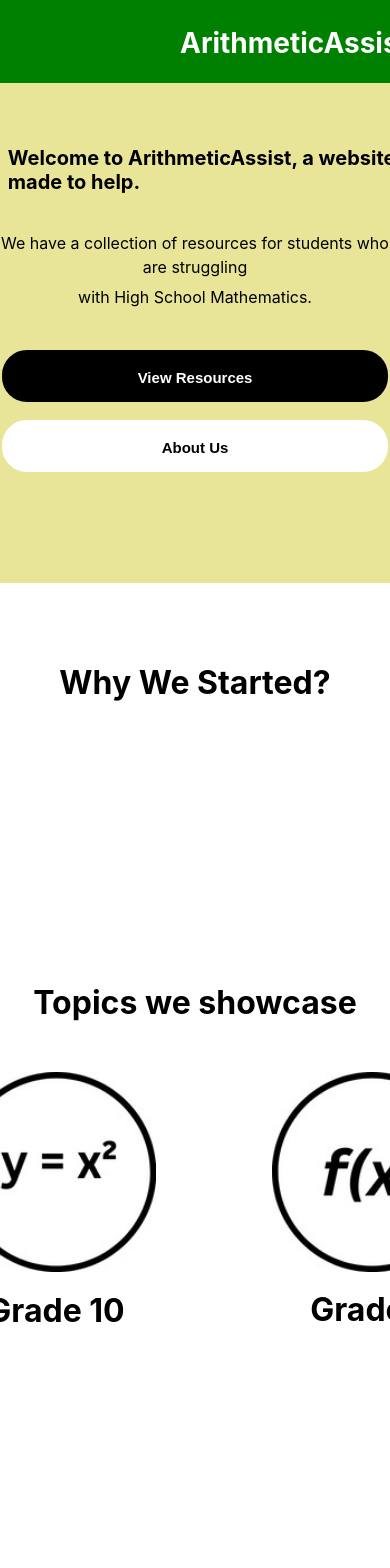
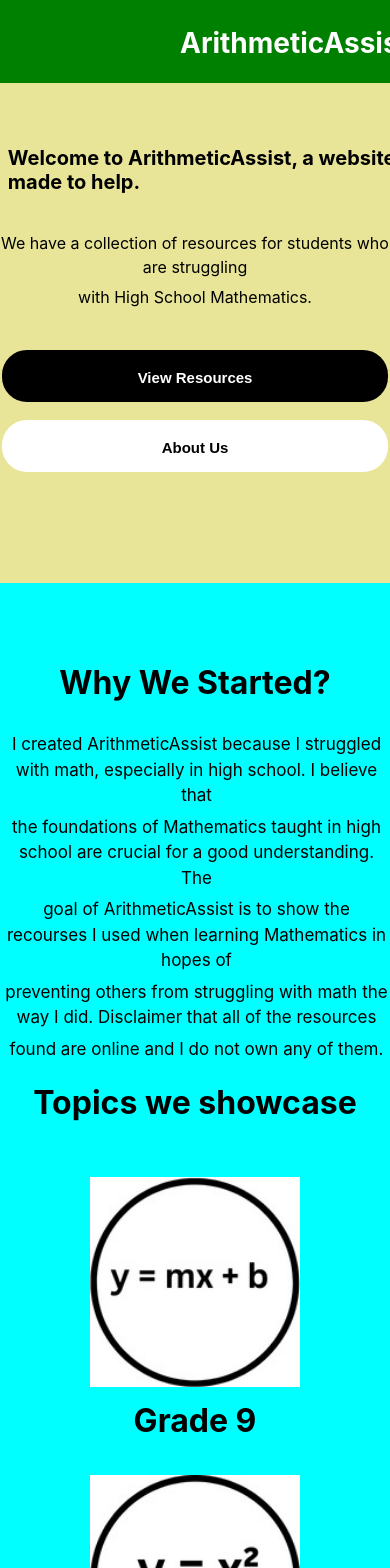
Before and after one commit to YousufMo27/ArithmeticAssist, a React (Create React App) app: page / in a window 390 px wide. Shown: the top 1568 px of the page. Before the commit the page ends 1483 px from the top, so only its background shows below. Built offline with nearby package versions, Linux system fonts and the light colour scheme.

Commit message:
Added Responsiveness

```diff
--- a/src/App.module.css
+++ b/src/App.module.css
@@ -132,14 +132,16 @@ label.logo a {
 }
 
 .second-hero-background p {
-    text-align: left;
+
+    top: -70px;
     font-size: 22px;
-    left: 500px;
-    top: -70px;
+    left: 20px;
+
 }
 
+
 .info-stuff {
-    margin-bottom: 20px;
+
     height: 800px;
     overflow: hidden;
 }
@@ -275,6 +277,56 @@ label.logo a {
     #second-course-btn {
         left: 340px;
     }
+
+    .image-one {
+        position: relative;
+        left: -340px;
+        width: 150px;
+        top: 50px;
+    }
+
+    .image-two {
+        position: relative;
+        left: -110px;
+        bottom: 145px;
+        width: 150px;
+    }
+
+    .image-three {
+        position: relative;
+        left: 147px;
+        bottom: 336px;
+        width: 150px;
+    }
+
+    .image-four {
+        position: relative;
+        left: 370px;
+        bottom: 535px;
+        width: 150px;
+    }
+
+    .image-one-text {
+        position: relative;
+        right: 343px;
+        top: 65px;
+    }
+
+    #txt-two {
+        right: 110px;
+        top: -134px;
+    }
+
+    #txt-three {
+        right: -154px;
+        top: -332px;
+    }
+
+    #txt-four {
+        right: -370px;
+        top: -530px;
+    }
+
 }
 
 
@@ -292,6 +344,10 @@ label.logo a {
         left: 130px;
     }
 
+    .second-hero-background p {
+        font-size: 20px;
+    }
+
     .course-btn {
         left: 130px;
     }
@@ -300,6 +356,8 @@ label.logo a {
         left: 300px;
     }
 }
+
+
 
 @media (max-width: 965px) {
     .navbar {
@@ -310,9 +368,6 @@ label.logo a {
         left: 40px;
     }
 
-    .hero-background p {
-
-    }
 
     .course-btn {
         left: 260px;
@@ -321,6 +376,60 @@ label.logo a {
     #second-course-btn {
         left: 450px;
     }
+
+    .second-hero-background p {
+        left: -5px;
+    }
+
+    .image-one {
+        position: relative;
+        left: -340px;
+        width: 150px;
+        top: 50px;
+    }
+
+    .image-two {
+        position: relative;
+        left: -110px;
+        bottom: 145px;
+        width: 150px;
+    }
+
+    .image-three {
+        position: relative;
+        left: 107px;
+        bottom: 340px;
+        width: 150px;
+    }
+
+    .image-four {
+        position: relative;
+        left: 310px;
+        bottom: 538px;
+        width: 150px;
+    }
+
+    .image-one-text {
+        position: relative;
+        right: 343px;
+        top: 65px;
+    }
+
+    #txt-two {
+        right: 110px;
+        top: -134px;
+    }
+
+    #txt-three {
+        right: -115px;
+        top: -332px;
+    }
+
+    #txt-four {
+        right: -320px;
+        top: -530px;
+    }
+
 
 }
 
@@ -345,6 +454,74 @@ label.logo a {
     #second-course-btn {
         left: 440px;
     }
+
+    .second-hero-background p {
+        font-size: 18px;
+    }
+
+    .info-stuff {
+        margin-bottom: -400px;
+    }
+
+    .second-hero-background {
+        background-color: aqua;
+        height: 1800px;
+    }
+
+    .third-hero {
+        height: 1200px;
+    }
+
+
+    .image-one {
+        position: relative;
+        left: 0px;
+        width: 210px;
+        top: 55px;
+    }
+
+    .image-two {
+        position: relative;
+        left: 0px;
+        bottom: -100px;
+        width: 210px;
+    }
+
+    .image-three {
+        position: relative;
+        left: 0px;
+        bottom: -140px;
+        width: 210px;
+    }
+
+    .image-four {
+        position: relative;
+        left: 0px;
+        bottom: -170px;
+        width: 210px;
+    }
+
+    .image-one-text {
+        position: relative;
+        right: 0px;
+        top: 65px;
+    }
+
+    #txt-two {
+        right: 0px;
+        top: 110px;
+    }
+
+    #txt-three {
+        right: 0px;
+        top: 150px;
+    }
+
+    #txt-four {
+        right: 0px;
+        top: 180px;
+    }
+
 
 }
 
@@ -371,6 +548,13 @@ label.logo a {
         left: 370px;
     }
 
+    .second-hero-background p {
+        font-size: 17.25px;
+    }
+
+    .info-stuff {
+        margin-bottom: -400px;
+    }
 }
 
 @media (max-width: 770px) {
@@ -389,6 +573,8 @@ label.logo a {
         text-align: center;
     }
 
+
+
     .course-btn {
         left: 210px;
     }
@@ -397,6 +583,10 @@ label.logo a {
         left: 390px;
     }
 
+    .second-hero-background p {
+        font-size: 16px;
+
+    }
 }
 
 @media (max-width: 730px) {
@@ -427,6 +617,9 @@ label.logo a {
         width: 260px;
     }
 
+    .second-hero-background p {
+        text-size-adjust: auto;
+    }
 }
 
 @media (max-width:660px) {
@@ -441,6 +634,8 @@ label.logo a {
     .hero-background p {
         left: -2%;
     }
+
+
 
 }
 
@@ -492,4 +687,42 @@ label.logo a {
         width: 99%;
         left: 2px;
     }
+
+    .second-hero-background p {
+        font-size: 18px;
+    }
+
+    .info-stuff {
+        margin-bottom: -300px;
+    }
 }
+
+/* PHONE RESPONSIVENESS */
+
+@media (max-width: 395px) {
+    .second-hero-background p {
+        font-size: 17px;
+        width: 385px;
+        left: 4px;
+    }
+}
+
+@media (max-width: 375px) {
+    .hero-background h1 {
+        font-size: 19px;
+    }
+
+    .hero-background p {
+        font-size: 17px;
+    }
+
+    .second-hero-background p {
+        font-size: 16px;
+        width: 360px;
+        left: 8px;
+    }
+
+    .info-stuff {
+        margin-bottom: -350px;
+    }
+}
--- a/src/pages/second-hero-section.js
+++ b/src/pages/second-hero-section.js
@@ -14,7 +14,7 @@ export default function SecondHero () {
         <p className={AppCss['second-hero-first']} id='fourth-line'>preventing others from struggling with math the way I did. Disclaimer that all of the resources</p>
         <p className={AppCss['second-hero-first']} id='fourth-line'>found are online and I do not own any of them.</p>
         </div>
-        <h1>Topics we showcase</h1>
+        <h1 className={AppCss['topic-txt']}>Topics we showcase</h1>
         <div className={AppCss['third-hero']}>
         <img className={AppCss["image-one"]} src={image1} alt="dd"/>
         <h1 className={AppCss["image-one-text"]}>Grade 9</h1>
```
